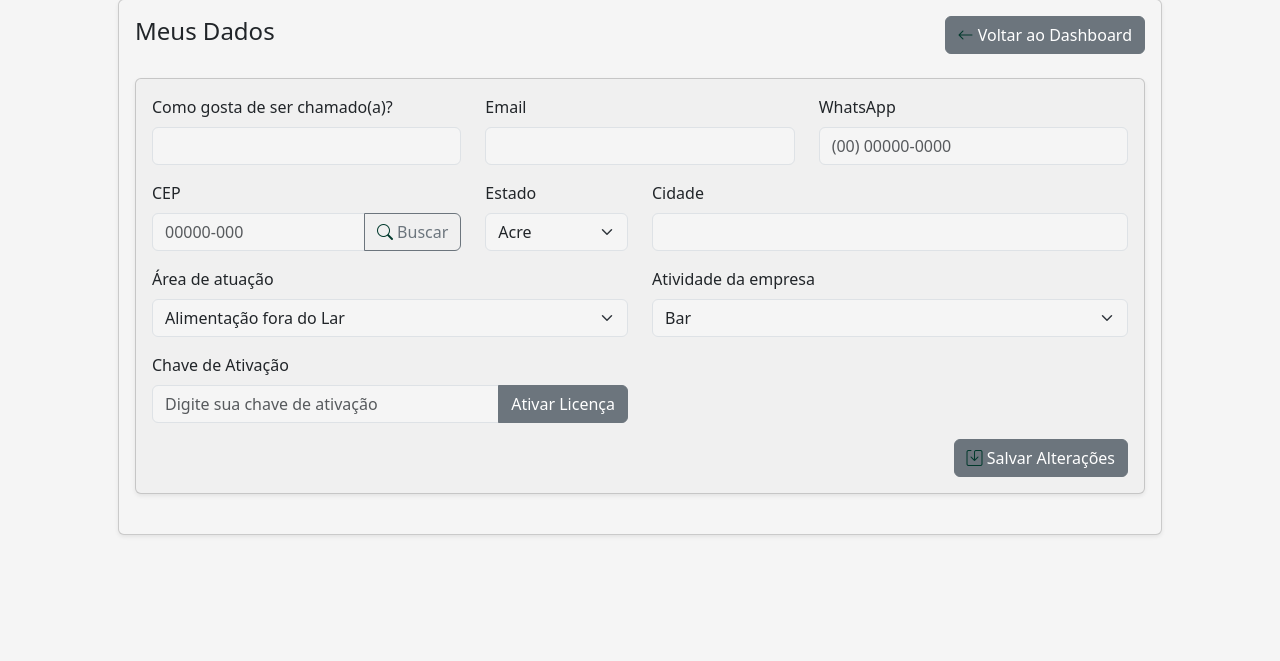
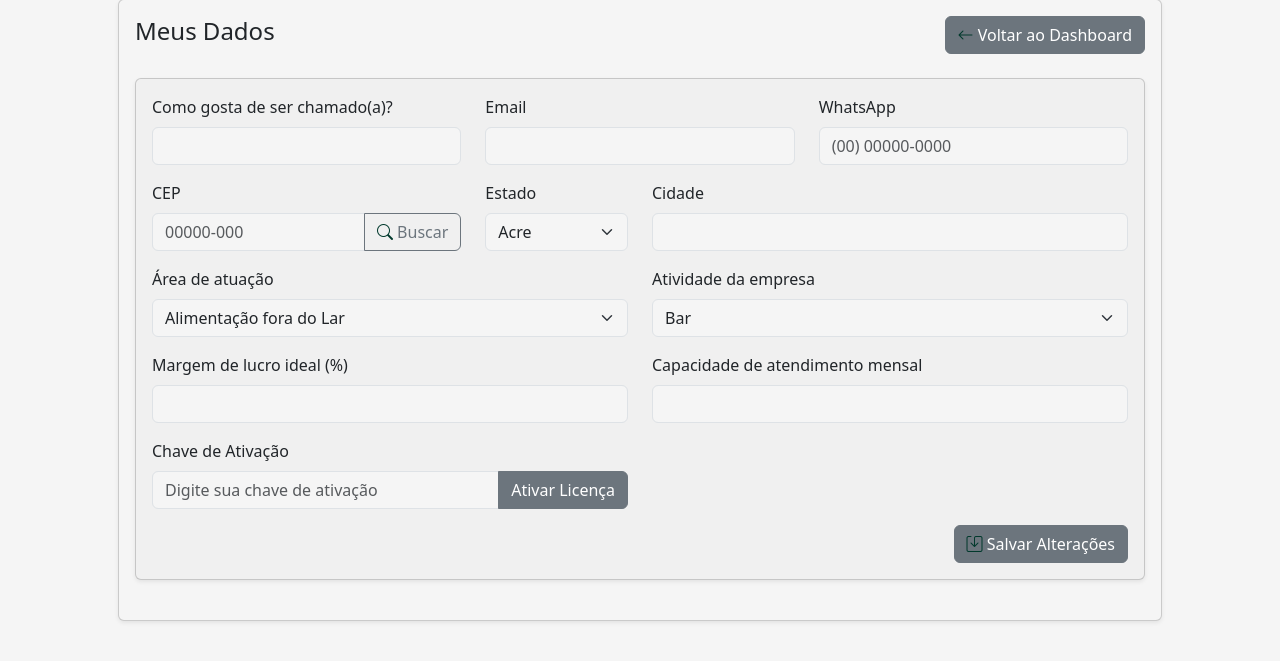
Before and after one commit to wolfxweb/appGetUp, a FastAPI app: page /profile in a window 1280 px wide. Shown: the part 49-710 px from the top of the page. Run offline with FastAPI, Linux system fonts and the light colour scheme.

Commit message:
#tela usuairo

```diff
--- a/app/routes/auth.py
+++ b/app/routes/auth.py
@@ -464,6 +464,8 @@ async def update_profile(
     complement: str = Form(None),
     company_activity: str = Form(None),
     specialty_area: str = Form(None),
+    ideal_profit_margin: str = Form(None),
+    service_capacity: str = Form(None),
     current_user: User = Depends(get_current_user),
     db: Session = Depends(get_db)
 ):
@@ -487,6 +489,8 @@ async def update_profile(
         current_user.complement = complement
         current_user.company_activity = company_activity
         current_user.specialty_area = specialty_area
+        current_user.ideal_profit_margin = safe_float(ideal_profit_margin)
+        current_user.service_capacity = safe_float(service_capacity)
 
         db.commit()
 
--- a/app/routes/profile.py
+++ b/app/routes/profile.py
@@ -9,6 +9,7 @@ from app.database.db import get_db
 from app.models.user import User
 from app.models.license import License
 from app.routes.auth import get_current_user
+from app.utils.converters import safe_float
 
 router = APIRouter()
 
@@ -59,6 +60,8 @@ async def update_profile(
     city: str = Form(None),
     complement: str = Form(None),
     activation_key: str = Form(None),
+    ideal_profit_margin: str = Form(None),
+    service_capacity: str = Form(None),
     current_user = Depends(get_current_user),
     db: AsyncSession = Depends(get_db)
 ):
@@ -136,6 +139,8 @@ async def update_profile(
             current_user.state = state
             current_user.city = city
             current_user.complement = complement
+            current_user.ideal_profit_margin = safe_float(ideal_profit_margin)
+            current_user.service_capacity = safe_float(service_capacity)
 
             try:
                 await db.commit()
--- a/app/templates/profile.html
+++ b/app/templates/profile.html
@@ -520,11 +520,23 @@
                                     </div>
                                 </div>
 
-                                <div class="row">
-                                    <!-- Quarta linha: Chave de Ativação -->
-                                    <div class="col-md-6 mb-3">
-                                        <label for="activation_key" class="form-label">Chave de Ativação</label>
-                                        <div class="input-group">
+	                                <div class="row">
+	                                    <!-- Quarta linha: Dados do onboarding -->
+	                                    <div class="col-md-6 mb-3">
+	                                        <label for="ideal_profit_margin" class="form-label">Margem de lucro ideal (%)</label>
+	                                        <input type="number" class="form-control" id="ideal_profit_margin" name="ideal_profit_margin" min="0" max="100" step="0.01" value="{{ user.ideal_profit_margin if user.ideal_profit_margin is not none else '' }}">
+	                                    </div>
+	                                    <div class="col-md-6 mb-3">
+	                                        <label for="service_capacity" class="form-label">Capacidade de atendimento mensal</label>
+	                                        <input type="number" class="form-control" id="service_capacity" name="service_capacity" min="0" step="0.01" value="{{ user.service_capacity if user.service_capacity is not none else '' }}">
+	                                    </div>
+	                                </div>
+
+	                                <div class="row">
+	                                    <!-- Quinta linha: Chave de Ativação -->
+	                                    <div class="col-md-6 mb-3">
+	                                        <label for="activation_key" class="form-label">Chave de Ativação</label>
+	                                        <div class="input-group">
                                             <input type="text" class="form-control" id="activation_key" name="activation_key" placeholder="Digite sua chave de ativação" value="{{ user.activation_key if user.activation_key else '' }}">
                                             <button type="button" class="btn btn-secondary" id="activateBtn">Ativar Licença</button>
                                         </div>
```
